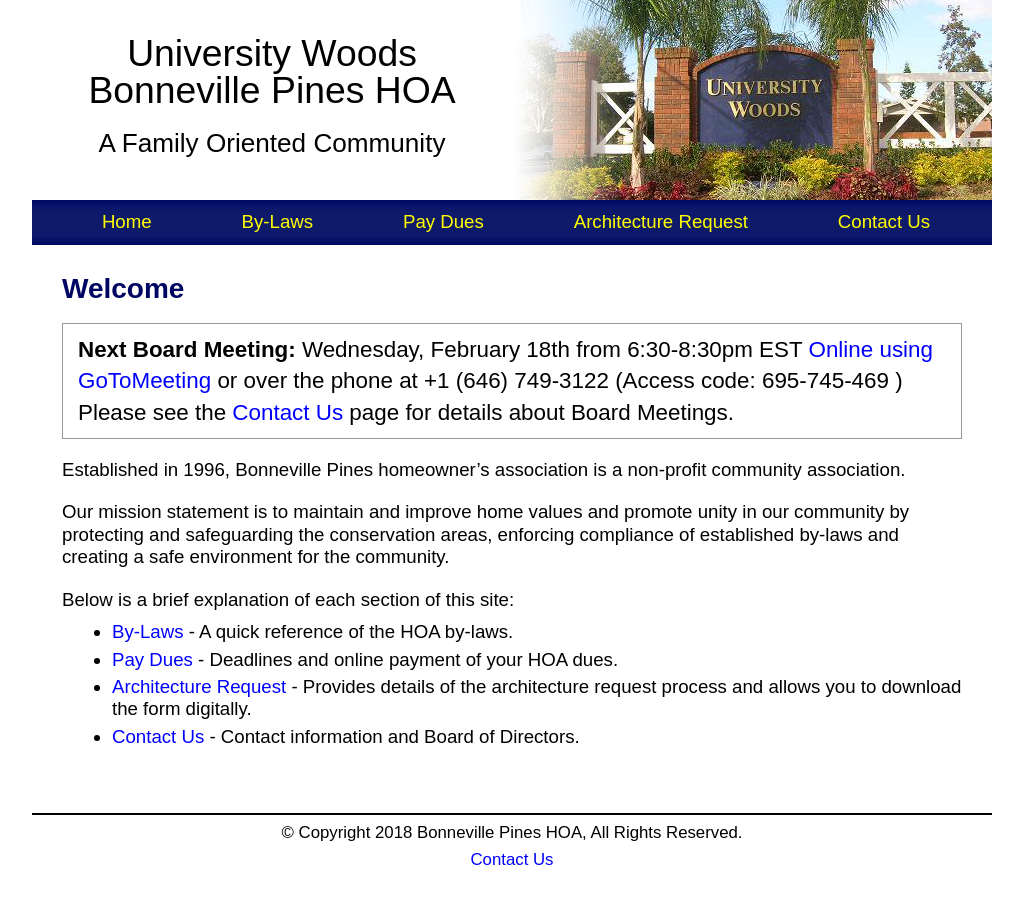
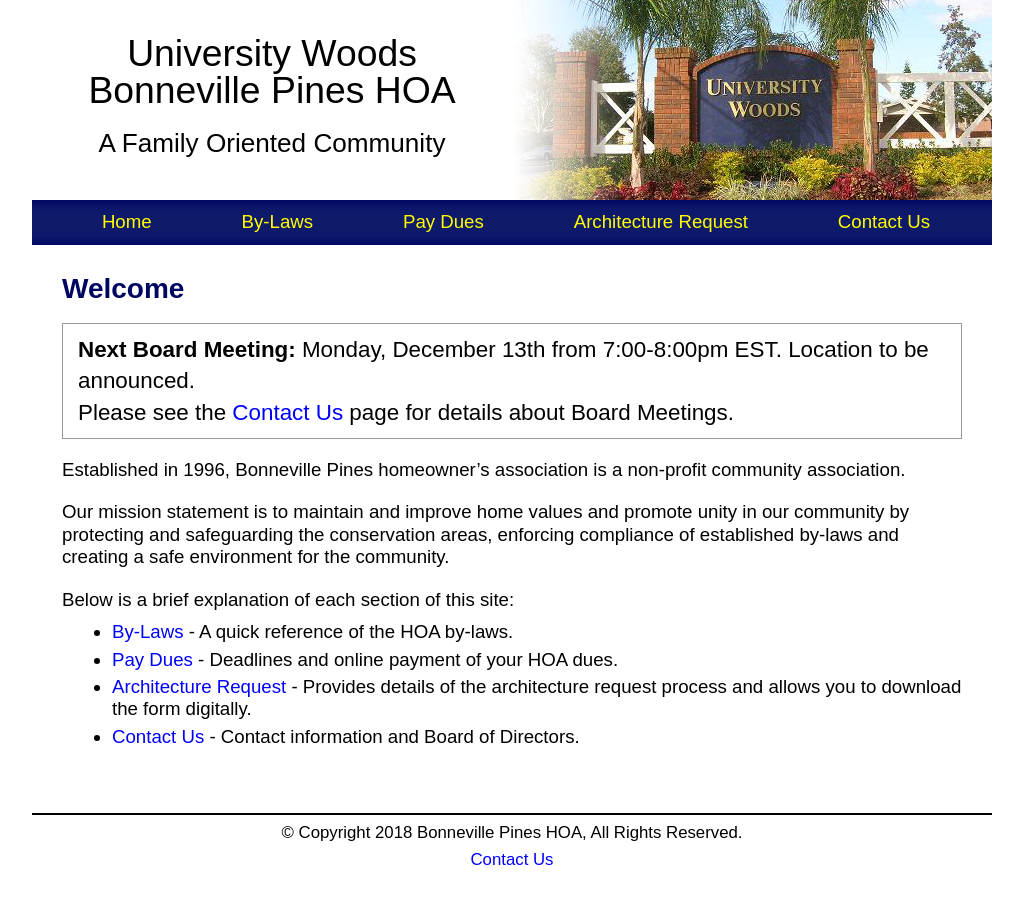
Before and after one commit to bphoa/website, a Jekyll site: the page built from index.md, in a window 1280 px wide. Shown: the whole page, without its empty margins (128-1151 px from the left). Built offline with Jekyll 4.4.1, drawn with Linux system fonts in a browser that asks for light colours.

Commit message:
Add december 13th 2021 meeting

```diff
--- a/index.md
+++ b/index.md
@@ -3,7 +3,7 @@ layout: page
 title: Welcome
 ---
 
-**Next Board Meeting:** Wednesday, February 18th from 6:30-8:30pm EST [Online using GoToMeeting](https://global.gotomeeting.com/join/695745469) or over the phone at +1 (646) 749-3122  (Access code: 695-745-469 )\\
+**Next Board Meeting:** Monday, December 13th from 7:00-8:00pm EST.  Location to be announced.\\
 Please see the [Contact Us](contact) page for details about Board Meetings.
 {: .alert}
 
```
